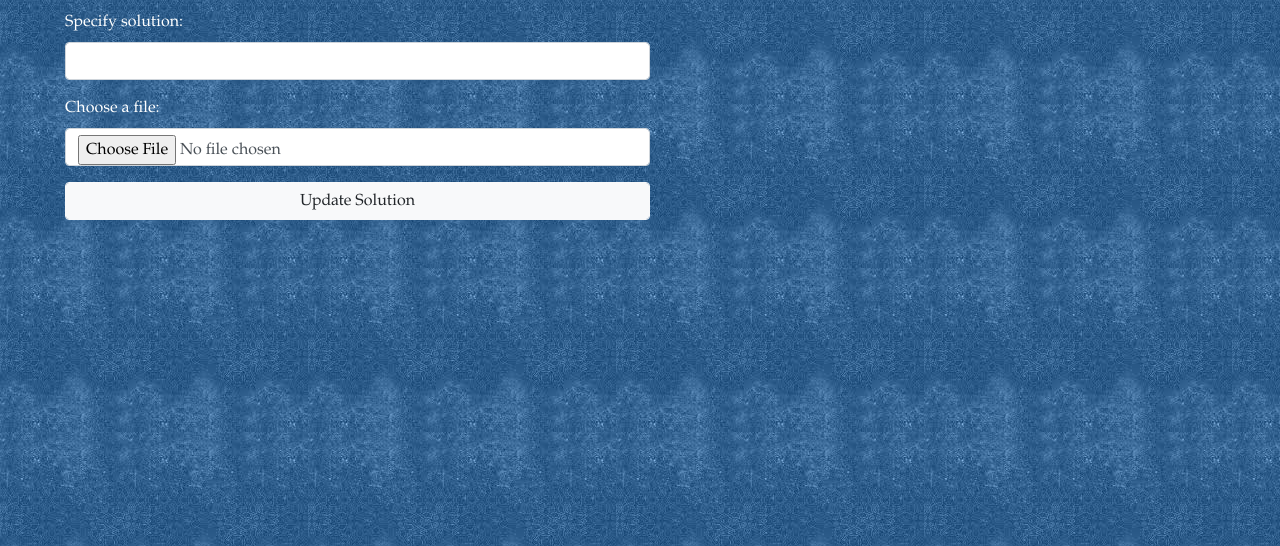
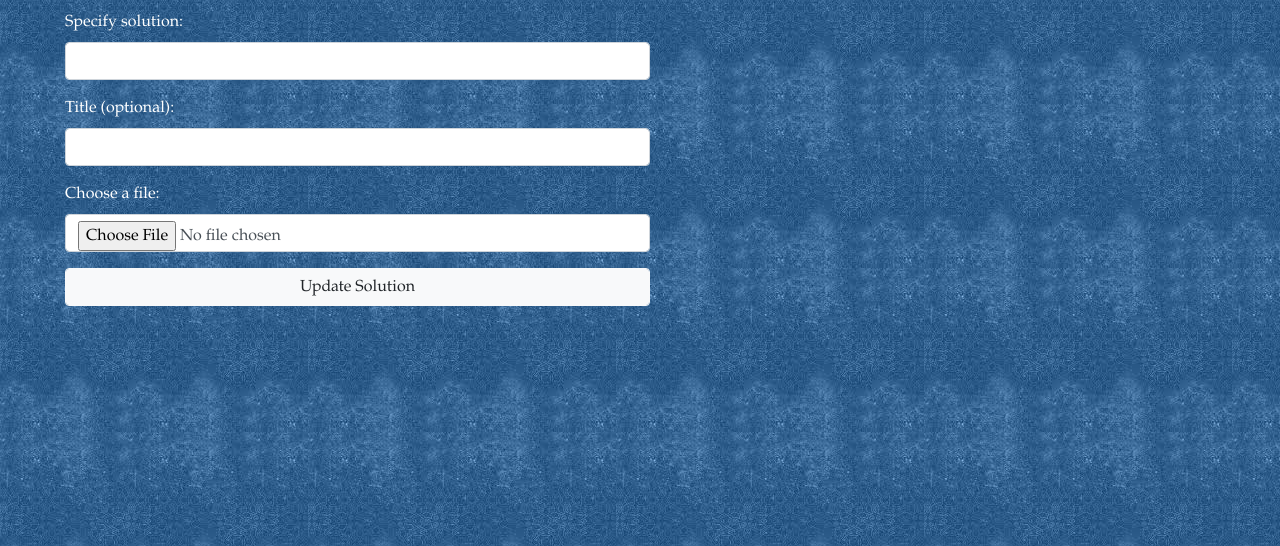
Before and after one commit to neilmarshall/project_euler_problem_store, a Flask app: page /update_solution in a window 1280 px wide. Shown: the part 60-606 px from the top of the page. Run offline with Flask 2, Linux system fonts and the light colour scheme; the visitor is signed in with stand-in values (Sample User, id 1); data that the repository does not hold is empty; some libraries are stand-ins or nearby versions.

Commit message:
add 'title' field to 'update solution' page

```diff
--- a/app/forms.py
+++ b/app/forms.py
@@ -27,6 +27,7 @@ class FileUploadForm(FlaskForm):
 class FileUpdateForm(FlaskForm):
     allowed_extensions = []
     problem_selection = IntegerField("Specify solution:", validators=[DataRequired(), NumberRange(min=1)])
+    problem_title = StringField("Title (optional):")
     file_update = FileField("Choose a file:",
                             validators=[FileRequired(), FileAllowed(allowed_extensions)])
 
--- a/app/templates/update_solution.html
+++ b/app/templates/update_solution.html
@@ -8,6 +8,10 @@
             <div class="form-group col-6">
                 {{ file_update_form.problem_selection.label }}
                 {{ file_update_form.problem_selection(class="form-control") }}
+            </div>
+            <div class="form-group col-6">
+                {{ file_update_form.problem_title.label }}
+                {{ file_update_form.problem_title(class="form-control") }}
             </div>
             <div class="form-group col-6">
                 {{ file_update_form.file_update.label }}
--- a/app/views/index_route.py
+++ b/app/views/index_route.py
@@ -110,6 +110,7 @@ def update_solution():
         if problem_to_update is None:
             flash("Solution does not exist - please try again", "warning")
         else:
+            title = file_update_form.data.get('problem_title')
             contents = file_update_form.file_update.data.read()
             contents = contents.decode('utf-8').replace('\r\n', '\n')
 
@@ -123,6 +124,8 @@ def update_solution():
                 language_id = language.language_id
                 problem_to_update.contents = contents
                 problem_to_update.language_id = language_id
+                if title:
+                    problem_to_update.title = title
                 db.session.commit()
                 flash("Solution updated", "success")
 
```
